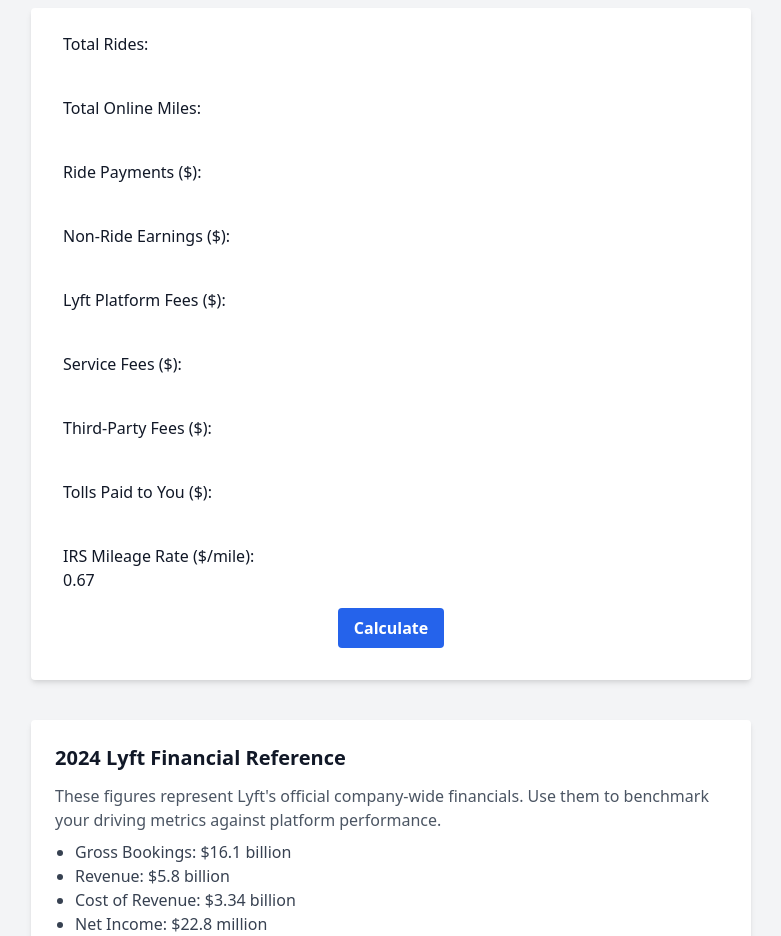
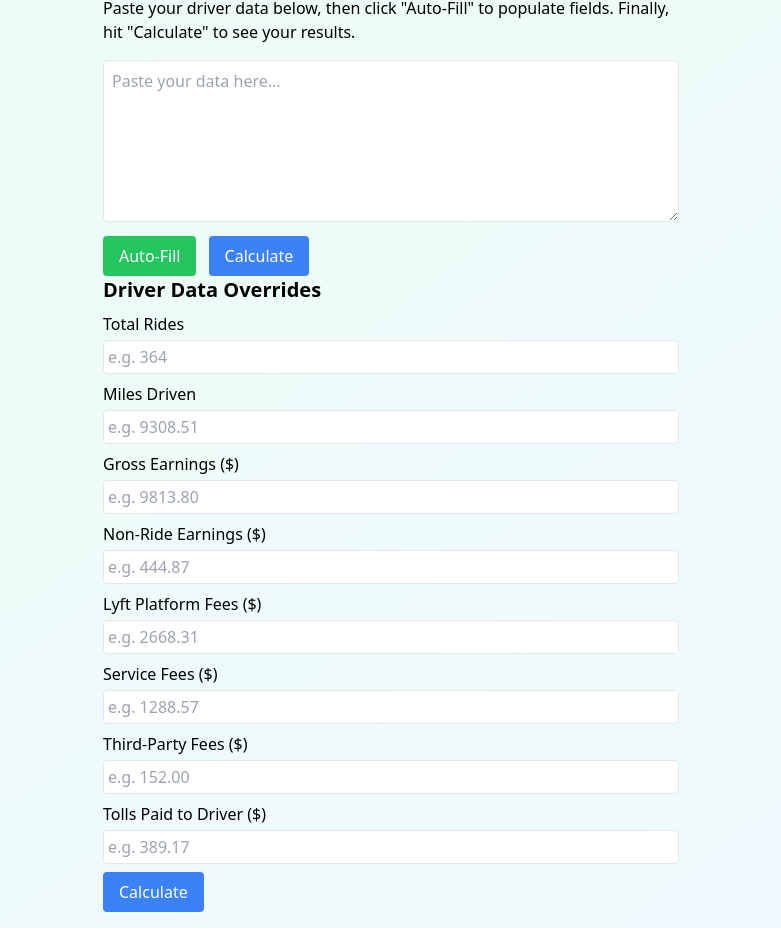
Before and after one commit to WiredTourqe/Lyft-Financials-Calculator, a plain HTML site: page index.html in a window 1280 px wide. Shown: the part 76-1012 px from the top of the page, without its empty margins (249-1030 px from the left). Drawn offline with nearby package versions, Linux system fonts and the light colour scheme.

Commit message:
Update index.html

```diff
--- a/index.html
+++ b/index.html
@@ -1,140 +1,176 @@
 <!DOCTYPE html>
 <html lang="en">
 <head>
-  <meta charset="UTF-8">
-  <meta name="viewport" content="width=device-width, initial-scale=1.0">
-  <meta name="description" content="Lyft Driver Profit and Loss Calculator to evaluate driving metrics.">
-  <title>Lyft Driver P&L Calculator</title>
-  <link rel="icon" href="favicon.ico">
-  <link href="https://cdn.jsdelivr.net/npm/tailwindcss@2.2.19/dist/tailwind.min.css" rel="stylesheet">
-</head>
-<body class="bg-gray-100 text-gray-900 font-sans">
-  <div class="max-w-3xl mx-auto p-6">
-    <h1 class="text-3xl font-bold text-center mb-6">Lyft Driver Profit &amp; Loss Calculator</h1>
-    <form id="pnlForm" onsubmit="event.preventDefault(); calculatePnL();" class="bg-white shadow-md rounded px-8 pt-6 pb-8 mb-4">
-      <div class="grid grid-cols-1 gap-4">
-        <div>
-          <label for="rides" class="block">Total Rides:</label>
-          <input type="number" id="rides" required class="input-field">
+  <meta charset="UTF-8" />
+  <meta name="viewport" content="width=device-width, initial-scale=1.0" />
+  <title>Lyft Driver Earnings Calculator</title>
+  <script src="https://cdn.tailwindcss.com"></script>
+  <style>
+    .card {
+      @apply bg-white rounded-lg shadow p-4 mt-6;
+    }
+  </style>
+  <script>
+    function parseInput(id){
+      const val = parseFloat(document.getElementById(id).value);
+      return isNaN(val)?0:val;
+    }
+    function getProfitComparison(n){
+      if(n>0)return"You are making a profit after expenses.";
+      if(n<0)return"You are operating at a loss after expenses.";
+      return"You are breaking even after expenses.";
+    }
+    function parseDriverText(){
+      let raw=document.getElementById('driverData').value.split("\n");
+      let data={rides:0,miles:0,gross:0,nonride:0,platform:0,service:0,third:0,tolls:0};
+      let milesA=0;let milesB=0;
+      for(let i=0;i<raw.length;i++){
+        let line=raw[i].toLowerCase().trim();
+        if(line.includes("rides ")){
+          let match=line.match(/rides\s+(\d+)/);
+          if(match) data.rides=parseFloat(match[1]);
+        }else if(line.includes("jan-jun| jul-dec")){
+          // next line might have the miles
+          if(raw[i+1]){
+            let next=raw[i+1].trim();
+            let parts=next.split("|");
+            if(parts.length===2){
+              milesA=parseFloat(parts[0])||0;
+              milesB=parseFloat(parts[1])||0;
+            }
+          }
+        }else if(line.includes("ride payments")){
+          let match=line.match(/\$(\S+)/);
+          if(!match){
+            // maybe next line
+            if(raw[i+1]){
+              let second=raw[i+1].match(/\$(\S+)/);
+              if(second) data.gross=parseFloat(second[1]);
+            }
+          }else{
+            data.gross=parseFloat(match[1]);
+          }
+        }else if(line.includes("non-ride earnings")){
+          let match=line.match(/\$(\S+)/);
+          if(match) data.nonride=parseFloat(match[1]);
+        }else if(line.includes("platform fees")){
+          let match=line.match(/\$(\S+)/);
+          if(match) data.platform=parseFloat(match[1]);
+        }else if(line.includes("service fees")){
+          let match=line.match(/\$(\S+)/);
+          if(match) data.service=parseFloat(match[1]);
+        }else if(line.includes("third-party fees")){
+          let match=line.match(/\$(\S+)/);
+          if(match) data.third=parseFloat(match[1]);
+        }else if(line.includes("tolls (paid to the driver)")){
+          let match=line.match(/\$(\S+)/);
+          if(match) data.tolls=parseFloat(match[1]);
+        }
+      }
+      data.miles=milesA+milesB;
+      document.getElementById('totalRides').value=data.rides||0;
+      document.getElementById('milesDriven').value=data.miles.toFixed(2);
+      document.getElementById('grossEarnings').value=data.gross||0;
+      document.getElementById('nonRideEarnings').value=data.nonride||0;
+      document.getElementById('platformFees').value=data.platform||0;
+      document.getElementById('serviceFees').value=data.service||0;
+      document.getElementById('thirdPartyFees').value=data.third||0;
+      document.getElementById('tolls').value=data.tolls||0;
+    }
+    function calculateEarnings() {
+      const totalRides=parseInput('totalRides');
+      const milesDriven=parseInput('milesDriven');
+      const grossEarnings=parseInput('grossEarnings');
+      const nonRideEarnings=parseInput('nonRideEarnings');
+      const platformFees=parseInput('platformFees');
+      const serviceFees=parseInput('serviceFees');
+      const thirdPartyFees=parseInput('thirdPartyFees');
+      const tolls=parseInput('tolls');
+      const irsMileageRate=0.67;
+      const totalFees=platformFees+serviceFees+thirdPartyFees;
+      const netEarnings=grossEarnings+nonRideEarnings -totalFees+tolls;
+      const earningsPerRide=totalRides>0?netEarnings/totalRides:0;
+      const earningsPerMile=milesDriven>0?netEarnings/milesDriven:0;
+      const drivingExpenses=milesDriven*irsMileageRate;
+      const netProfit=netEarnings-drivingExpenses;
+      const lyftGrossBookings=16099400;
+      const lyftRevenue=5786016;
+      const lyftNetIncome=22784;
+      const lyftTotalRides=828300000;
+      const lyftTakeRate=(lyftRevenue/lyftGrossBookings)*100;
+      const lyftProfitPerRide=lyftNetIncome/lyftTotalRides;
+      const profitComparison=getProfitComparison(netProfit);
+      document.getElementById('results').innerHTML=`
+        <div class='card'>
+          <h3 class='text-lg font-semibold mb-2'>Results</h3>
+          <p><strong>Your Earnings per Ride:</strong> $${earningsPerRide.toFixed(2)}</p>
+          <p><strong>Your Earnings per Mile:</strong> $${earningsPerMile.toFixed(2)}</p>
+          <p><strong>Your Total Driving Expenses:</strong> $${drivingExpenses.toFixed(2)}</p>
+          <p><strong>Your Net Profit/Loss After Expenses:</strong> $${netProfit.toFixed(2)}</p>
+          <p class='text-sm mt-2'><strong>Financial Viability:</strong> ${profitComparison}</p>
         </div>
-        <div>
-          <label for="miles" class="block">Total Online Miles:</label>
-          <input type="number" step="0.01" id="miles" required class="input-field">
+        <div class='card'>
+          <h3 class='text-lg font-semibold mb-2'>Comparison with Lyft Financials</h3>
+          <p><strong>Lyft's Company-Wide Take Rate:</strong> ${lyftTakeRate.toFixed(1)}%</p>
+          <p><strong>Lyft's Net Profit Per Ride:</strong> $${lyftProfitPerRide.toFixed(6)}</p>
         </div>
-        <div>
-          <label for="ridePayments" class="block">Ride Payments ($):</label>
-          <input type="number" step="0.01" id="ridePayments" required class="input-field">
+        <div class='card'>
+          <h3 class='text-lg font-semibold mb-2'>Summary of Lyft’s Financial Data</h3>
+          <p>Lyft reported a revenue of $5,786,016 in 2024, with gross bookings totaling $16,099,400. Their total ride volume was 828.3 million rides, and their take rate (the percentage of fares they keep) was 35.9%. Their net profit per ride was ~$0.0000275.</p>
         </div>
-        <div>
-          <label for="nonRideEarnings" class="block">Non-Ride Earnings ($):</label>
-          <input type="number" step="0.01" id="nonRideEarnings" required class="input-field">
-        </div>
-        <div>
-          <label for="platformFees" class="block">Lyft Platform Fees ($):</label>
-          <input type="number" step="0.01" id="platformFees" required class="input-field">
-        </div>
-        <div>
-          <label for="serviceFees" class="block">Service Fees ($):</label>
-          <input type="number" step="0.01" id="serviceFees" required class="input-field">
-        </div>
-        <div>
-          <label for="thirdPartyFees" class="block">Third-Party Fees ($):</label>
-          <input type="number" step="0.01" id="thirdPartyFees" required class="input-field">
-        </div>
-        <div>
-          <label for="tolls" class="block">Tolls Paid to You ($):</label>
-          <input type="number" step="0.01" id="tolls" required class="input-field">
-        </div>
-        <div>
-          <label for="irsRate" class="block">IRS Mileage Rate ($/mile):</label>
-          <input type="number" step="0.01" id="irsRate" value="0.67" required class="input-field">
-        </div>
-      </div>
-      <div class="mt-4 text-center">
-        <button type="submit" class="bg-blue-600 hover:bg-blue-700 text-white font-bold py-2 px-4 rounded">
-          Calculate
-        </button>
-      </div>
-    </form>
-    <div id="results" aria-live="polite"></div>
-
-    <div class="mt-10 p-6 bg-white shadow-md rounded">
-      <h3 class="text-xl font-semibold mb-3">2024 Lyft Financial Reference</h3>
-      <p class="text-gray-600 mb-2">These figures represent Lyft's official company-wide financials. Use them to benchmark your driving metrics against platform performance.</p>
-      <ul class="list-disc pl-5 text-gray-700">
-        <li>Gross Bookings: $16.1 billion</li>
-        <li>Revenue: $5.8 billion</li>
-        <li>Cost of Revenue: $3.34 billion</li>
-        <li>Net Income: $22.8 million</li>
-        <li>Free Cash Flow: $766 million</li>
-        <li>Adjusted EBITDA: $382 million</li>
-        <li>Rides: 828 million</li>
-        <li>Active Riders: 44 million</li>
-      </ul>
-    </div>
-  </div>
-
-  <script>
-    function calculatePnL() {
-      const rides = parseInt(document.getElementById('rides').value) || 0;
-      const miles = parseFloat(document.getElementById('miles').value) || 0;
-      const ridePayments = parseFloat(document.getElementById('ridePayments').value) || 0;
-      const nonRideEarnings = parseFloat(document.getElementById('nonRideEarnings').value) || 0;
-      const platformFees = parseFloat(document.getElementById('platformFees').value) || 0;
-      const serviceFees = parseFloat(document.getElementById('serviceFees').value) || 0;
-      const thirdPartyFees = parseFloat(document.getElementById('thirdPartyFees').value) || 0;
-      const tolls = parseFloat(document.getElementById('tolls').value) || 0;
-      const irsRate = parseFloat(document.getElementById('irsRate').value) || 0;
-
-      // Calculate earnings and fees
-      const grossEarnings = ridePayments + nonRideEarnings;
-      const totalFees = platformFees + serviceFees + thirdPartyFees;
-      const netEarnings = grossEarnings - totalFees;
-      const deductibleCost = miles * irsRate;
-      const netAfterMileage = netEarnings - deductibleCost;
-
-      // Check for division by zero
-      const avgPerRideGross = rides ? grossEarnings / rides : 0;
-      const avgPerRideNet = rides ? netEarnings / rides : 0;
-      const avgPerMileNet = miles ? netEarnings / miles : 0;
-      const avgPerRideLyftTake = rides ? totalFees / rides : 0;
-
-      const lyftCutRatio = grossEarnings ? totalFees / grossEarnings : 0;
-      const driverCutRatio = grossEarnings ? netEarnings / grossEarnings : 0;
-      const revenueToEarningsRatio = totalFees ? netEarnings / totalFees : 0;
-      const tollShare = grossEarnings ? tolls / grossEarnings : 0;
-
-      const netColor = netAfterMileage >= 0 ? 'text-green-600' : 'text-red-600';
-
-      document.getElementById('results').innerHTML = `
-        <div class="bg-white shadow-md rounded p-6 mt-6">
-          <h3 class="text-2xl font-semibold mb-4">Driver Profit &amp; Loss Report</h3>
-          <h4 class="text-lg font-semibold mt-4">Summary Totals</h4>
-          <ul class="space-y-2 text-gray-700">
-            <li><strong>Gross Earnings:</strong> $${grossEarnings.toFixed(2)}</li>
-            <li><strong>Non-Ride Earnings:</strong> $${nonRideEarnings.toFixed(2)}</li>
-            <li><strong>Total Fees (Lyft + 3rd parties):</strong> $${totalFees.toFixed(2)}</li>
-            <li><strong>Net Earnings (before mileage deduction):</strong> $${netEarnings.toFixed(2)}</li>
-            <li><strong>IRS Mileage Deduction (@ $${irsRate}/mile):</strong> $${deductibleCost.toFixed(2)}</li>
-            <li><strong>Net Earnings (after mileage deduction):</strong> <span class="${netColor}">$${netAfterMileage.toFixed(2)}</span></li>
-          </ul>
-          <h4 class="text-lg font-semibold mt-4">Per-Ride Metrics</h4>
-          <ul class="space-y-2 text-gray-700">
-            <li><strong>Average Gross per Ride:</strong> $${avgPerRideGross.toFixed(2)}</li>
-            <li><strong>Average Net per Ride:</strong> $${avgPerRideNet.toFixed(2)}</li>
-            <li><strong>Lyft Take per Ride:</strong> $${avgPerRideLyftTake.toFixed(2)}</li>
-          </ul>
-          <h4 class="text-lg font-semibold mt-4">Efficiency Metrics</h4>
-          <ul class="space-y-2 text-gray-700">
-            <li><strong>Net per Mile:</strong> $${avgPerMileNet.toFixed(2)}</li>
-            <li><strong>Driver Share of Gross Earnings:</strong> ${(driverCutRatio * 100).toFixed(2)}%</li>
-            <li><strong>Lyft + Partner Share of Gross Earnings:</strong> ${(lyftCutRatio * 100).toFixed(2)}%</li>
-            <li><strong>Driver Earnings per $1 Lyft Earned:</strong> $${revenueToEarningsRatio.toFixed(2)}</li>
-            <li><strong>Tolls as % of Gross Earnings:</strong> ${(tollShare * 100).toFixed(2)}%</li>
-          </ul>
-        </div>
+        <div class='card mb-6'>
+          <h3 class='text-lg font-semibold mb-2'>Summary of Your Financial Data</h3>
+          <p>Based on your input, your take rate by Lyft is $${grossEarnings>0?((totalFees/grossEarnings)*100).toFixed(1):0}%. Your earnings per mile ($${earningsPerMile.toFixed(2)}) are compared to $0.67/mile, which may indicate profit or loss.</p>
       `;
     }
   </script>
+</head>
+<body class="bg-gradient-to-br from-emerald-50 to-sky-50 min-h-screen flex flex-col items-center p-4">
+  <div class="max-w-xl w-full">
+    <h1 class="text-2xl font-bold text-center mb-6">Lyft Driver Earnings Calculator</h1>
+    <div class="card">
+      <p class="mb-4">Paste your driver data below, then click "Auto-Fill" to populate fields. Finally, hit "Calculate" to see your results.</p>
+      <textarea id="driverData" class="border rounded p-2 w-full mb-2" rows="6" placeholder="Paste your data here..."></textarea>
+      <button onclick="parseDriverText()" class="bg-green-500 text-white px-4 py-2 rounded hover:bg-green-600 mr-2">Auto-Fill</button>
+      <button onclick="calculateEarnings()" class="bg-blue-500 text-white px-4 py-2 rounded hover:bg-blue-600">Calculate</button>
+    </div>
+    <div class="card">
+      <h2 class="text-xl font-semibold mb-2">Driver Data Overrides</h2>
+      <div class="mb-2">
+        <label class="block mb-1" for="totalRides">Total Rides</label>
+        <input type="number" id="totalRides" class="border rounded p-1 w-full" placeholder="e.g. 364"/>
+      </div>
+      <div class="mb-2">
+        <label class="block mb-1" for="milesDriven">Miles Driven</label>
+        <input type="number" id="milesDriven" class="border rounded p-1 w-full" placeholder="e.g. 9308.51"/>
+      </div>
+      <div class="mb-2">
+        <label class="block mb-1" for="grossEarnings">Gross Earnings ($)</label>
+        <input type="number" id="grossEarnings" class="border rounded p-1 w-full" placeholder="e.g. 9813.80"/>
+      </div>
+      <div class="mb-2">
+        <label class="block mb-1" for="nonRideEarnings">Non-Ride Earnings ($)</label>
+        <input type="number" id="nonRideEarnings" class="border rounded p-1 w-full" placeholder="e.g. 444.87"/>
+      </div>
+      <div class="mb-2">
+        <label class="block mb-1" for="platformFees">Lyft Platform Fees ($)</label>
+        <input type="number" id="platformFees" class="border rounded p-1 w-full" placeholder="e.g. 2668.31"/>
+      </div>
+      <div class="mb-2">
+        <label class="block mb-1" for="serviceFees">Service Fees ($)</label>
+        <input type="number" id="serviceFees" class="border rounded p-1 w-full" placeholder="e.g. 1288.57"/>
+      </div>
+      <div class="mb-2">
+        <label class="block mb-1" for="thirdPartyFees">Third-Party Fees ($)</label>
+        <input type="number" id="thirdPartyFees" class="border rounded p-1 w-full" placeholder="e.g. 152.00"/>
+      </div>
+      <div class="mb-2">
+        <label class="block mb-1" for="tolls">Tolls Paid to Driver ($)</label>
+        <input type="number" id="tolls" class="border rounded p-1 w-full" placeholder="e.g. 389.17"/>
+      </div>
+      <button onclick="calculateEarnings()" class="bg-blue-500 text-white px-4 py-2 rounded hover:bg-blue-600">Calculate</button>
+    </div>
+    <div id="results" class="w-full"></div>
+  </div>
 </body>
 </html>
```
